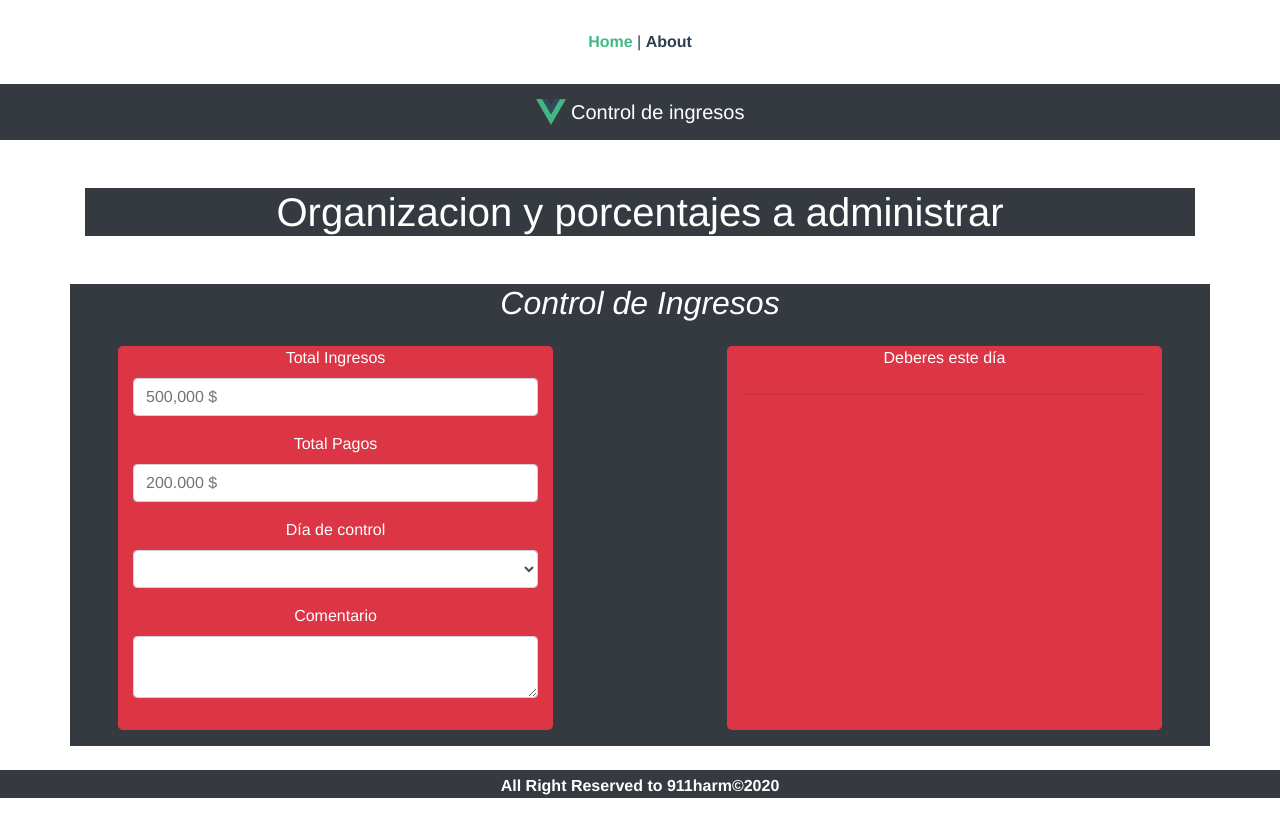
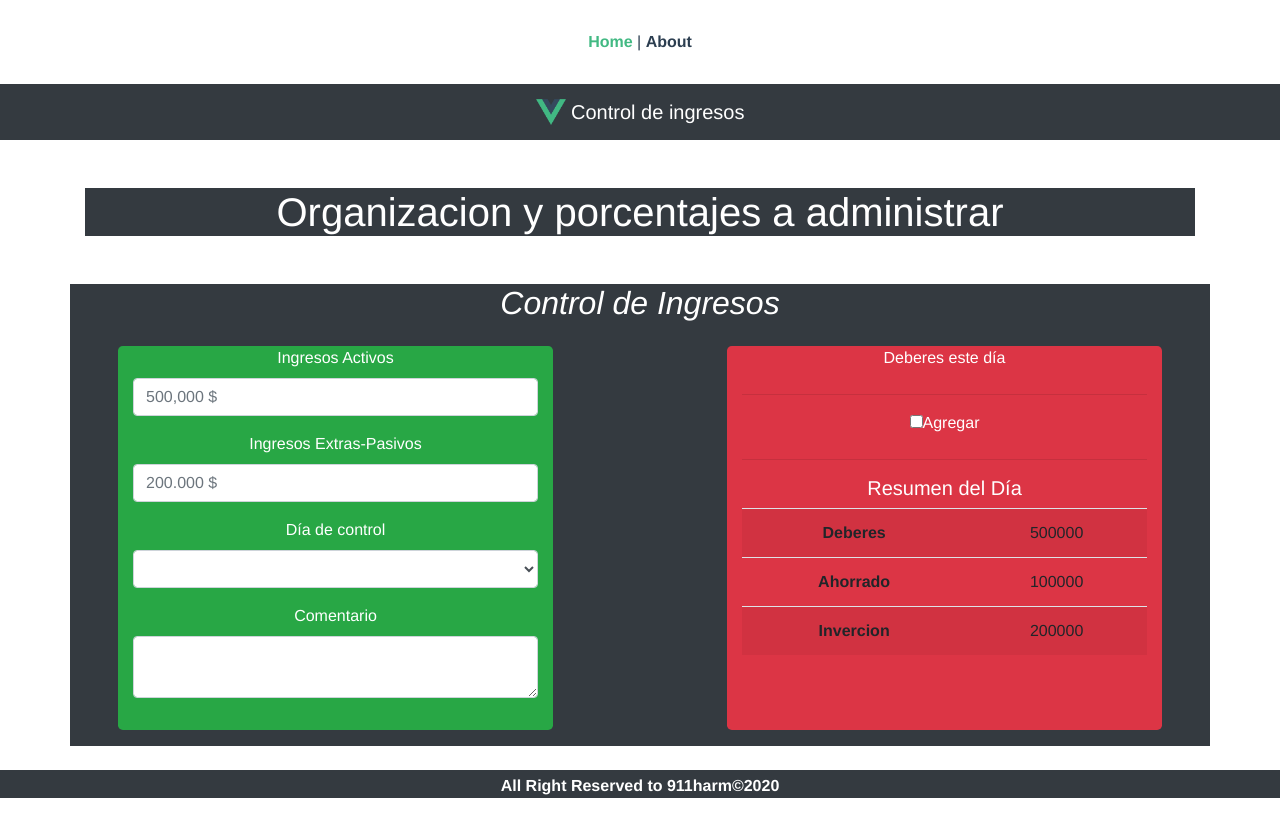
Before and after one commit to 911harm/control-ingresos, a Vue app: page / in a window 1280 px wide. Built offline with nearby package versions, Linux system fonts and the light colour scheme.

Commit message:
base para arreglar logica

```diff
--- a/src/components/body.vue
+++ b/src/components/body.vue
@@ -2,14 +2,14 @@
     <div class="container bg-dark c-body">
         <h2 class="text-white font-italic">Control de Ingresos</h2>
         <div class="row px-5">
-            <div class="bg-danger col-12 col-md-5 my-3 text-white rounded-lg">
+            <div class="bg-success col-12 col-md-5 my-3 text-white rounded-lg">
             <form>
                 <div class="form-group">
-                    <label >Total Ingresos</label>
+                    <label >Ingresos Activos</label>
                     <input type="number" class="form-control" id="in-pay" placeholder="500,000 $">
                 </div>
                 <div class="form-group">
-                    <label >Total Pagos</label>
+                    <label >Ingresos Extras-Pasivos</label>
                     <input type="number" class="form-control" id="out-pay" placeholder="200.000 $">
                 </div>
                 <div class="form-group">
@@ -43,9 +43,36 @@
                                     <label>{{$index}}${{deber}}</label><br>
                                  </div>
                             </div>
+                <hr>
+                            <label><input type="checkbox" id="other" value=true v-model="other.state">Agregar</label><br>
+                            <div v-if="other.state">
+                                <label>Gasto Adicional</label><br>
+                                <input type="text" name="gasto-adicional-title" id="gasto-adicional-title" placeholder="Motivo" v-model="other.title">
+                                <input type="number" name="gasto-adicional" id="gastoadicional" placeholder="$" v-model="other.price">
+                            </div>
                        </div>
                 </div>
                 <hr>
+                        <div>
+                            <h5>Resumen del Día</h5>
+                            <table class="table table-striped">
+                                <tbody>
+                                    <tr>
+                                    <th scope="row">Deberes</th>
+                                    <td>{{deberes.total=deberes.base+other.price}}</td>
+                                    </tr>
+                                    <tr>
+                                    <th scope="row">Ahorrado</th>
+                                    <td>{{ahorro}}</td>
+                                    </tr>
+                                    <tr>
+                                    <th scope="row">Invercion</th>
+                                    <td>{{invercion}}</td>
+                                    </tr>
+                                </tbody>
+                            </table>
+
+                        </div>
             </form>
         </div>
         </div>
@@ -58,10 +85,21 @@ export default {
     name:"body",
     data:function (){
         return{
+            invercion:"200000",
+            ahorro:"100000",
+            deberes:{
+                base:500000,
+                total:0
+            },
+            other:{
+                state:"",
+                title:"",
+                price:0
+            },
             day:"",
-            deberes15:{Arriendo:200,
+            deberes15:{
+                     Arriendo:200,
                      Internet:70,
-                     Mercado:130,
                      Ahorro:100,
                      Comida:130
                      },
@@ -75,7 +113,14 @@ export default {
             }
 
         }
+    },
+    computed:
+    {
+        sumadeberes:function(){
+
+           return this.deberes.base+this.other.price}
     }
+
 }
 </script>
 
```
